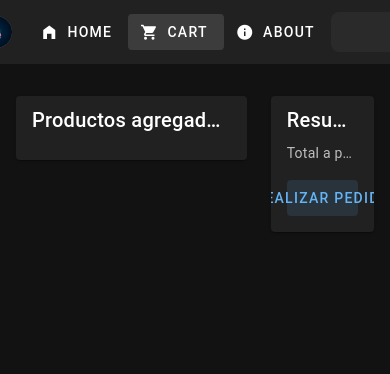
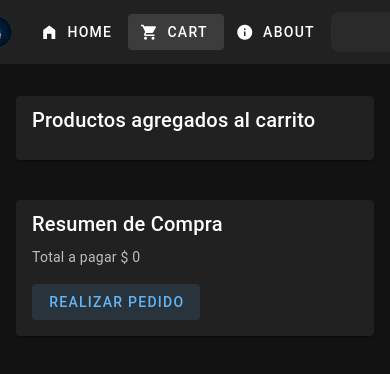
Before and after one commit to XFernando43/vue-3-ecommerce, a Vue app: page /Cart in a window 390 px wide. Shown: the top 374 px of the page. Built offline with nearby package versions, Linux system fonts and the light colour scheme.

Commit message:
add responsive soluitions

```diff
--- a/package.json
+++ b/package.json
@@ -12,6 +12,7 @@
     "lint": "eslint . --ext .vue,.js,.jsx,.cjs,.mjs,.ts,.tsx,.cts,.mts --fix --ignore-path .gitignore"
   },
   "dependencies": {
+    "@vueuse/core": "^10.7.2",
     "pinia": "^2.1.7",
     "vue": "^3.3.11",
     "vue-router": "^4.2.5",
--- a/src/components/Shopping/OrderOptions.vue
+++ b/src/components/Shopping/OrderOptions.vue
@@ -18,6 +18,9 @@ import { mapActions,mapState } from 'pinia';
 
     <v-list-subheader>Order By </v-list-subheader>
 
+    <!-- se puede condicionar con el arreglo si el length es igual a 0 -->
+    <v-progress-linear indeterminate></v-progress-linear>
+
     <v-list-item link @click="orderByPrice" :active=" order === 'price'">
         <v-list-item-title> Precio Mayor </v-list-item-title>
     </v-list-item>
--- a/src/components/Shopping/ProductCard.vue
+++ b/src/components/Shopping/ProductCard.vue
@@ -30,15 +30,18 @@ import { useCartStore } from "@/stores/cart";
 
 <template>
 
-    <v-card :title = "product.name">
+    <v-card>
 
         <v-img
             class="align-end text-white"
             height="200"
             :src="productImageUrl"
+            cover
             max-width="100%"
             >
         </v-img>
+
+        <v-card-title>{{ product.name }}</v-card-title>
 
         <v-card-text>
             <p class="mb-3">
@@ -53,6 +56,9 @@ import { useCartStore } from "@/stores/cart";
             <v-btn @click="AddToCart" color="blue-lighten-2">
                 Add to Cart
             </v-btn>
+            <v-btn color="green-lighten-1">
+                Details
+            </v-btn>
         </v-card-actions>
 
     </v-card>
--- a/src/components/Shopping/ProductList.vue
+++ b/src/components/Shopping/ProductList.vue
@@ -18,7 +18,7 @@
 
 <template>
     <v-row>
-        <v-col v-for="p in products" :key="p.productId" cols="3">
+        <v-col v-for="p in products" :key="p.productId" cols="12" sm="6" md="4" lg="3">
             <ProductCard :product="p"
             />
 
--- a/src/components/Shopping/SummaryCart.vue
+++ b/src/components/Shopping/SummaryCart.vue
@@ -9,7 +9,7 @@ import { mapState } from 'pinia';
             }
         },
         computed:{
-            ...mapState(useCartStore,['totalAmount'])
+            ...mapState(useCartStore,['totalAmount','whatsappLink'])
         }
     }
 </script>
@@ -26,7 +26,7 @@ import { mapState } from 'pinia';
 
         </v-card-subtitle>
         <v-card-text>
-            <v-btn variant="tonal" color="blue-lighten-2">
+            <v-btn :href="whatsappLink" variant="tonal" color="blue-lighten-2">
                 Realizar Pedido
             </v-btn>
         </v-card-text>
--- a/src/stores/cart.ts
+++ b/src/stores/cart.ts
@@ -1,10 +1,13 @@
 import type { CartDetail } from "@/models/CartDetail";
 import type { Product } from "@/models/Product";
 import { defineStore } from "pinia";
+import { useLocalStorage } from "@vueuse/core"
 
 export const useCartStore = defineStore('cart',{
     state:()=>({
-        details: [] as CartDetail[]
+        // details: [] as CartDetail[]
+        details: useLocalStorage<CartDetail[]>('cartDetails',[]),
+
     }),
     getters:{
         cartItemsCount: (state) => {
@@ -20,6 +23,24 @@ export const useCartStore = defineStore('cart',{
                 sum += d.product.price * d.quantity;
             })
             return sum;
+        },
+        whatsAppMessage(state){
+            let message = 'Hola quiero realizar la siguiente compra:\n\n';
+            message+= '_________ \n';
+            state.details.forEach(d=>{
+                message += `Producto: ${d.product.name}\n`;
+                message += `Cantidad: ${d.quantity}\n`;
+                message += `Precio: ${d.quantity * d.product.price}\n`;
+                message += `_______________________\n`;
+            });
+
+            message += `Total a pagar: ${this.totalAmount} \n\n`;
+            message += `Muchas Gracias :3`;
+
+            return encodeURI(message);
+        },
+        whatsappLink(){
+            return 'https://wa.me/51904717840?text=' + this.whatsAppMessage;
         }
 
     },
--- a/src/views/CartView.vue
+++ b/src/views/CartView.vue
@@ -17,12 +17,12 @@
 <template>
 
     <v-row>
-        <v-col cols="8">
+        <v-col cols="12" sm="10" md="8" lg="8">
             <ShoppingCartDetail/>
         </v-col>
 
-        <v-col cols="4">
-           <SummaryCart />
+        <v-col cols="12" sm="2" md="4" lg="4">
+            <SummaryCart />
         </v-col>
     </v-row>
 
--- a/src/views/HomeView.vue
+++ b/src/views/HomeView.vue
@@ -32,10 +32,10 @@
 <template>
 
     <v-row>
-        <v-col cols="2">
+        <v-col cols="12" sm="3" md="2" lg="2">
             <CategoryList/>
         </v-col>
-        <v-col cols="10">
+        <v-col cols="12" sm="9" md="10" lg="10">
             <ProductList></ProductList>
         </v-col>
     </v-row>
```
Also changed, not shown: 1 other file (tests, documents, lock files or other folders).
